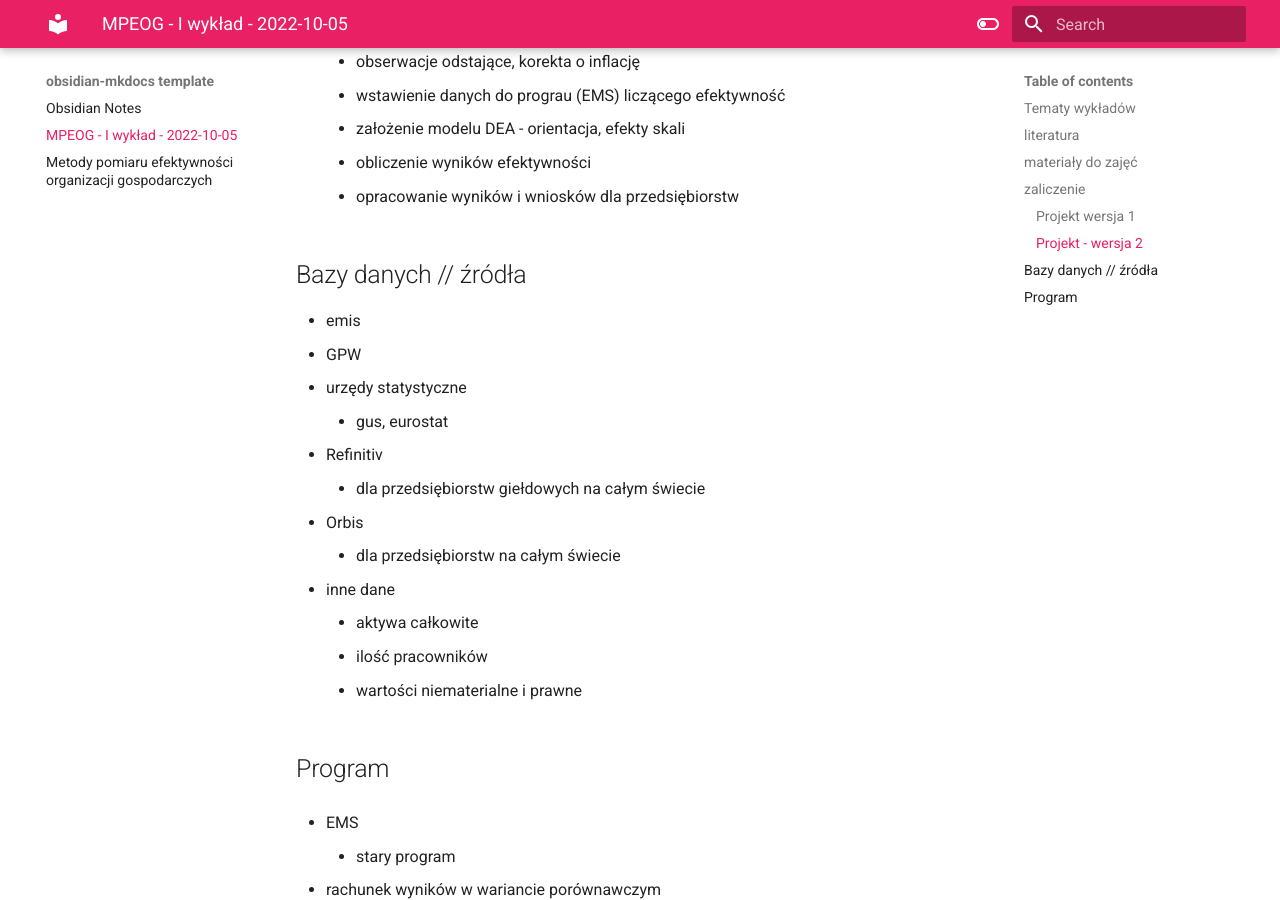
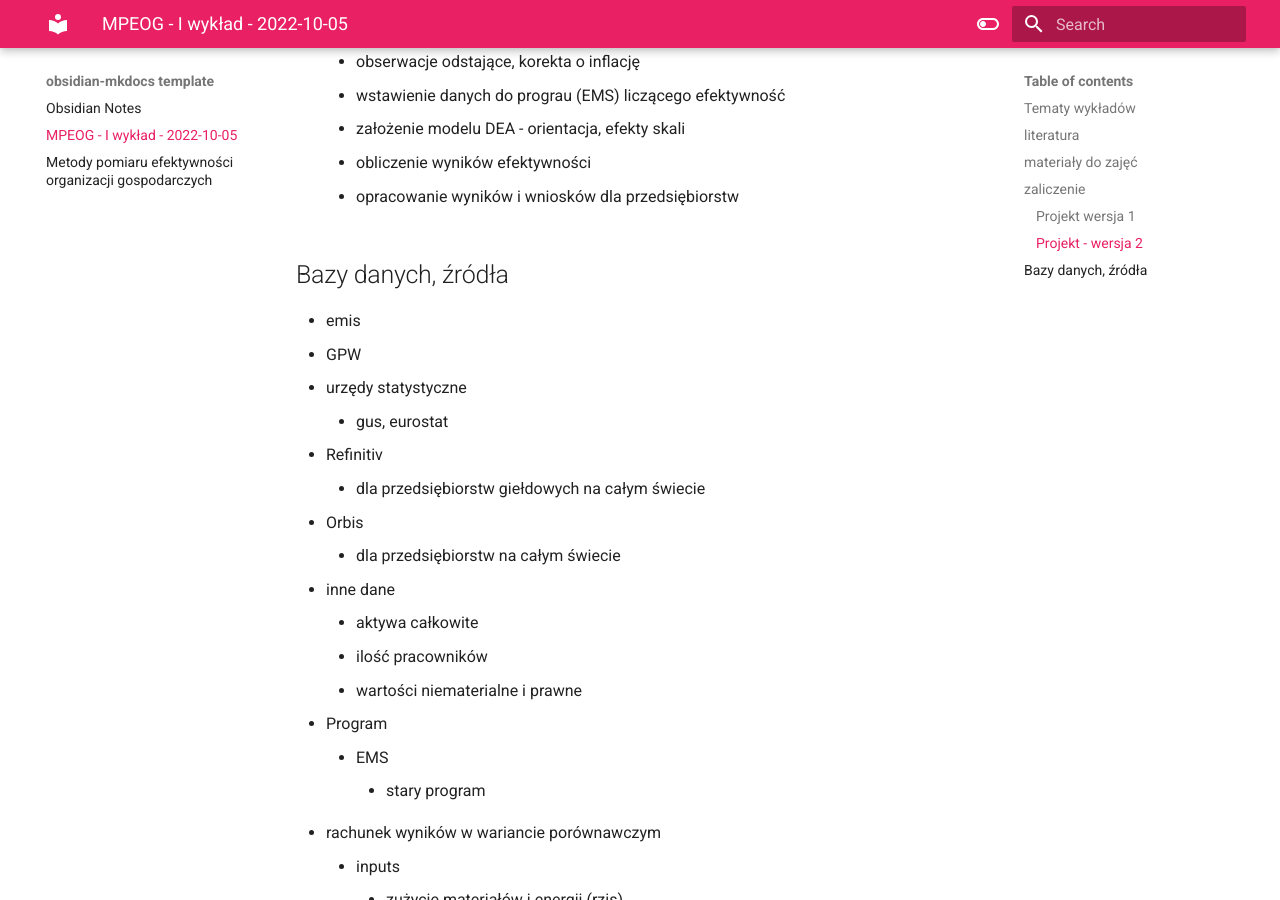
Before and after one commit to seszele64/obsidian-notes, an MkDocs documentation site: the page built from docs/MPEOG - I wykład - 2022-10-05.md, in a window 1280 px wide and 900 px high, scrolled down 3636 px. Built offline with MkDocs 1.6.1 and Material for MkDocs 9.7.7, drawn with Linux system fonts in a browser that asks for light colours.

Commit message:
PUSH NOTE : MPEOG - I wykład - 2022-10-05.md

```diff
--- a/docs/MPEOG - I wykład - 2022-10-05.md
+++ b/docs/MPEOG - I wykład - 2022-10-05.md
@@ -8,8 +8,6 @@ tags:
 - lecture
 date: 2022-10-06
 ---
-
-
 
 # I wykład
 - 9:45 - Wykład // [Metody pomiaru efektywności organizacji gospodarczych](Metody%20pomiaru%20efektywności%20organizacji%20gospodarczych.md)
@@ -73,7 +71,6 @@ date: 2022-10-06
 	- listy zadań związane z tematem
 		- przerabiane na zajęciach
 
-
 ### Projekt wersja 1
 - wybór 1 przedsiębiorstwa + zebranie danych do obliczenia wybranych wskaźników ekonomicznych
 	- bezpośredni dostęp do danych? // raczej nie ze sprawozdań finansowych
@@ -94,8 +91,6 @@ date: 2022-10-06
 - nacisk
 	- rezultaty obliczeń
 	- rekomendacje na podstawie rezultatów
-
-
 
 ### Projekt - wersja 2
 - wybór minimum **10 przedsiębiorstw** z danej branży + zebranie danych w celu obliczenia efektywności metodą DEA
@@ -122,7 +117,7 @@ date: 2022-10-06
 	- opracowanie wyników i wniosków dla przedsiębiorstw
 
 
-## Bazy danych // źródła
+## Bazy danych, źródła
 - emis
 - GPW
 - urzędy statystyczne
@@ -137,9 +132,9 @@ date: 2022-10-06
 	- ilość pracowników
 	- wartości niematerialne i prawne
 
-## Program
-- EMS
-	- stary program
+- Program
+	- EMS
+		- stary program
 
 - rachunek wyników w wariancie porównawczym
 	- inputs
@@ -151,9 +146,7 @@ date: 2022-10-06
 - rachunek wyników w war kalk
 	- inputs
 		- koszty sprzedanych produktów
-
 # Homework
-
 ## Inputs
 
 - inputs
```
